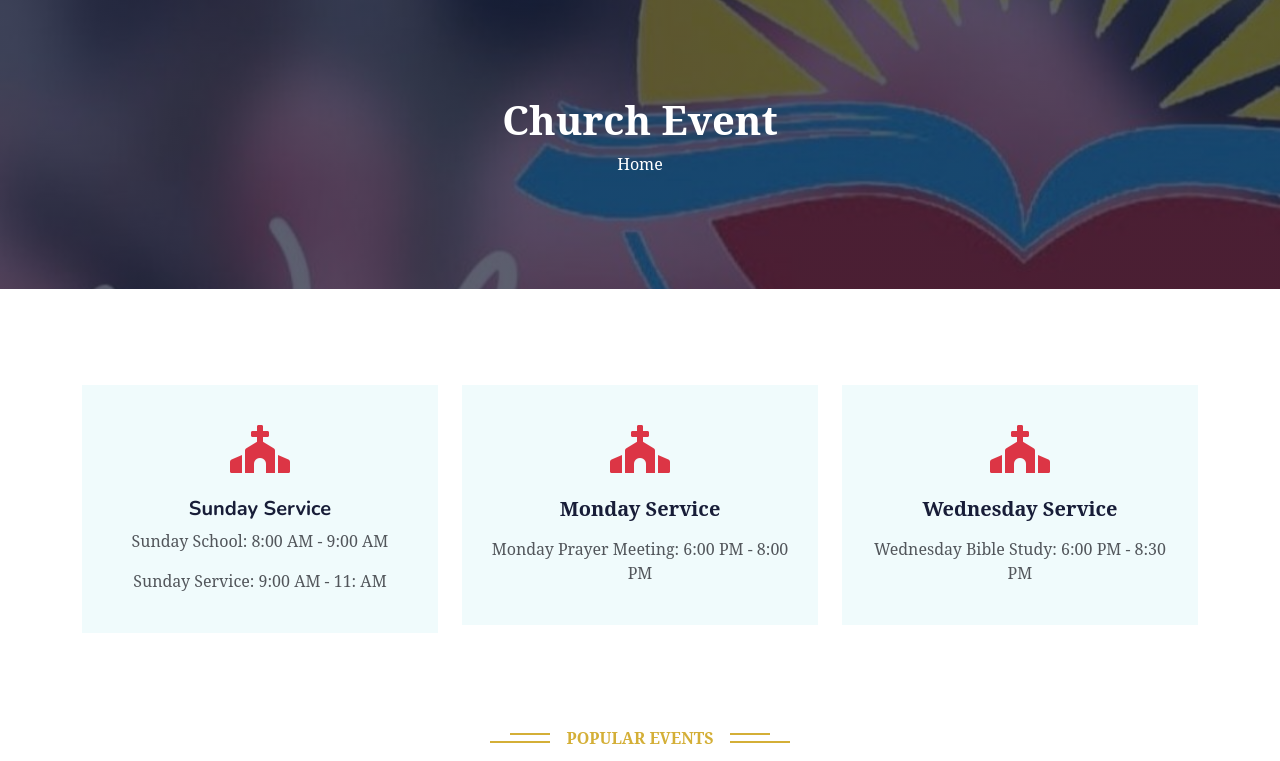
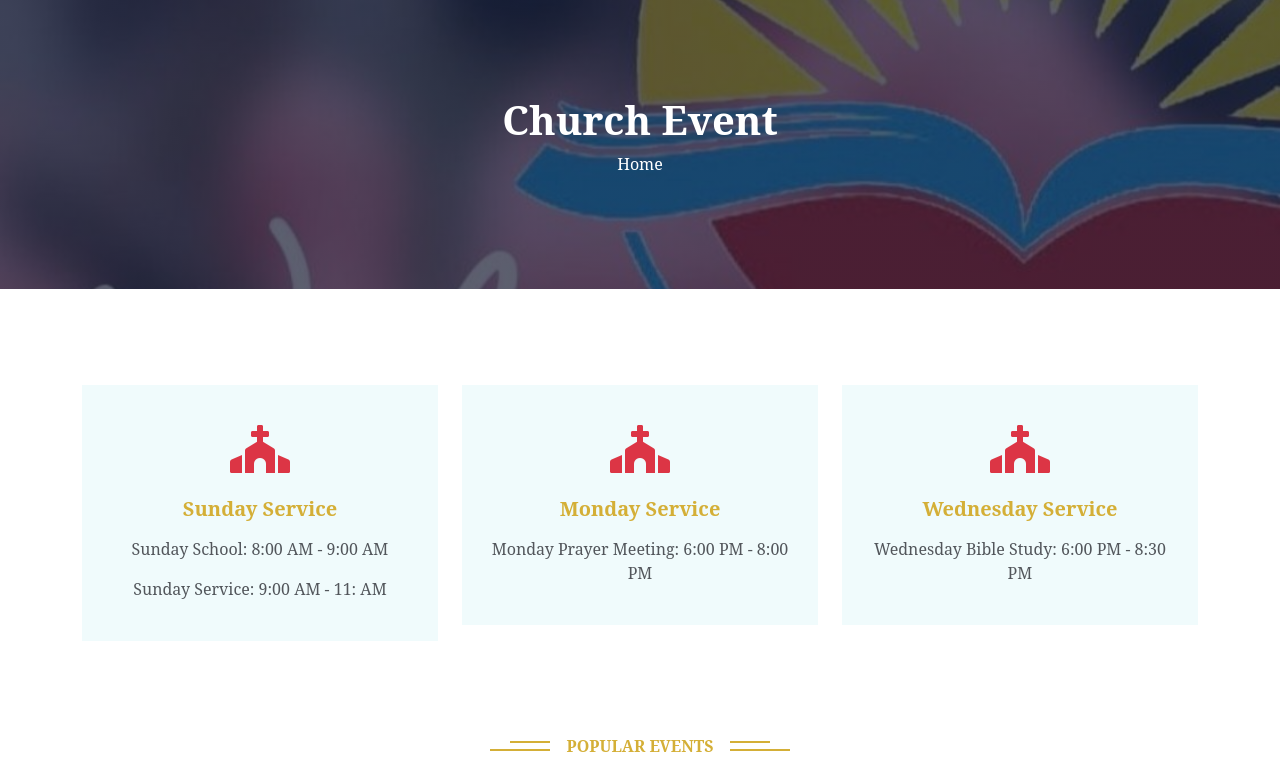
Before and after one commit to godwinumosen/FountainChurch, a Django app: page /events/ in a window 1280 px wide. Shown: the top 761 px of the page. Run offline with Django 5.2, Linux system fonts and the light colour scheme; data comes from the database, SQL or seed files in the repository; some libraries are stand-ins or nearby versions.

Commit message:
code base main

```diff
--- a/templates/fountainchurch/events.html
+++ b/templates/fountainchurch/events.html
@@ -30,7 +30,7 @@
                     <div class="service-item text-center pt-3">
                         <div class="p-4">
                             <i class="fa fa-3x fa-church text-danger mb-4"></i>
-                            <h5 class="mb-3style="font-family: 'serif';"">Sunday Service</h5>
+                            <h5 class="mb-3"style="font-family: 'serif';color: #d4af37;">Sunday Service</h5>
                             <p style="font-family: 'serif';">Sunday School: 8:00 AM - 9:00 AM</p>
                             <p style="font-family: 'serif';">Sunday Service: 9:00 AM - 11: AM</p>
                         </div>
@@ -40,7 +40,7 @@
                     <div class="service-item text-center pt-3">
                         <div class="p-4">
                             <i class="fa fa-3x fa-church text-danger mb-4"></i>
-                            <h5 class="mb-3"style="font-family: 'serif';">Monday Service</h5>
+                            <h5 class="mb-3"style="font-family: 'serif';color: #d4af37;">Monday Service</h5>
                             <p style="font-family: 'serif';">Monday Prayer Meeting: 6:00 PM - 8:00 PM</p>
                         </div>
                     </div>
@@ -49,7 +49,7 @@
                     <div class="service-item text-center pt-3">
                         <div class="p-4">
                             <i class="fa fa-3x fa-church text-danger mb-4"></i>
-                            <h5 class="mb-3"style="font-family: 'serif';">Wednesday Service</h5>
+                            <h5 class="mb-3"style="font-family: 'serif';color: #d4af37;">Wednesday Service</h5>
                             <p style="font-family: 'serif';">Wednesday Bible Study: 6:00 PM - 8:30 PM</p>
                         </div>
                     </div>
```
